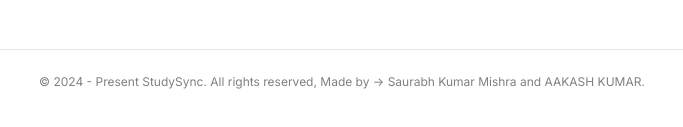
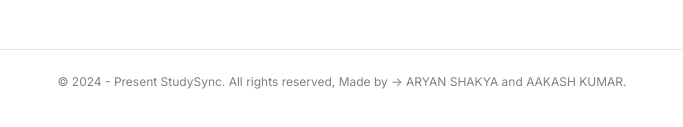
Before and after one commit to AryanAryawart/studysync, a plain HTML site: page index.html in a window 1280 px wide. Shown: the part 2969-3096 px from the top of the page, 330-1013 px from the left. Drawn offline with Linux system fonts and the light colour scheme.

Commit message:
Update index.html

```diff
--- a/index.html
+++ b/index.html
@@ -508,7 +508,7 @@
         </footer>
 
         <div class="footer-copyright">
-            © 2024 - Present StudySync. All rights reserved, Made by -> Saurabh Kumar Mishra and AAKASH KUMAR.
+            © 2024 - Present StudySync. All rights reserved, Made by -> ARYAN SHAKYA and AAKASH KUMAR.
         </div>
 
     </div>
```
